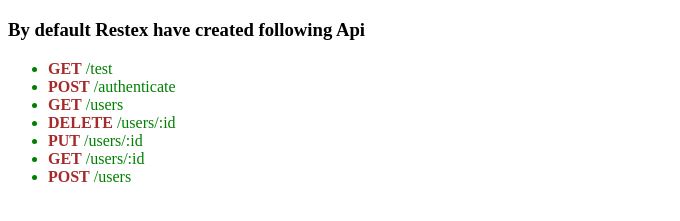
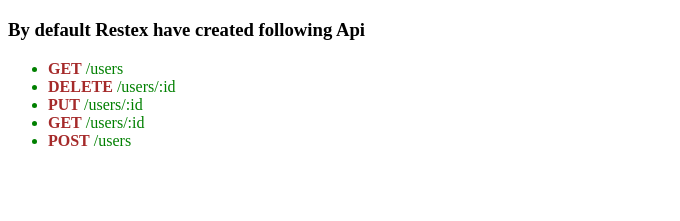
Before and after one commit to sunilmore690/restex-sequelize-demo, a website: page index.html in a window 1280 px wide. Shown: the part 61-282 px from the top of the page, without its empty margins (0-680 px from the left). Drawn offline with Linux system fonts and the light colour scheme.

Commit message:
index html modfied

```diff
--- a/index.html
+++ b/index.html
@@ -1,18 +1,18 @@
 <!DOCTYPE html>
 <html lang="en">
   <head>
-    <meta charset="UTF-8">
-    <meta http-equiv="X-UA-Compatible" content="IE=edge">
+    <meta charset="UTF-8" />
+    <meta http-equiv="X-UA-Compatible" content="IE=edge" />
     <style>
-        li{
-            color:green
+      li {
+        color: green;
       }
-        li >  span{
-            color:brown;
+      li > span {
+        color: brown;
         font-weight: 800;
       }
     </style>
-    <meta name="viewport" content="width=device-width, initial-scale=1.0">
+    <meta name="viewport" content="width=device-width, initial-scale=1.0" />
     <title>restex demo app for sequelize</title>
   </head>
   <body>
@@ -20,14 +20,11 @@
     <h3>By default Restex have created following Api</h3>
 
     <ul>
-        <li><span>GET</span> /test</li>
-        <li> <span>POST</span>  /authenticate</li>
-        <li> <span>GET</span> /users</li>
-        <li> <span>DELETE</span>  /users/:id</li>
-        <li> <span>PUT</span> /users/:id</li>
-        <li> <span>GET</span> /users/:id</li>
-        <li> <span>POST</span> /users</li>
+      <li><span>GET</span> /users</li>
+      <li><span>DELETE</span> /users/:id</li>
+      <li><span>PUT</span> /users/:id</li>
+      <li><span>GET</span> /users/:id</li>
+      <li><span>POST</span> /users</li>
     </ul>
-
   </body>
 </html>
--- a/package.json
+++ b/package.json
@@ -23,7 +23,7 @@
     "express": "^4.18.1",
     "mysql2": "^2.3.3",
     "pg": "^8.7.3",
-    "restex": "2.1.0",
+    "restex": "2.0.0",
     "sequelize": "^6.20.1",
     "sqlite3": "^5.0.8"
   }
```
Lines whose indentation alone changed are shown as unchanged.
